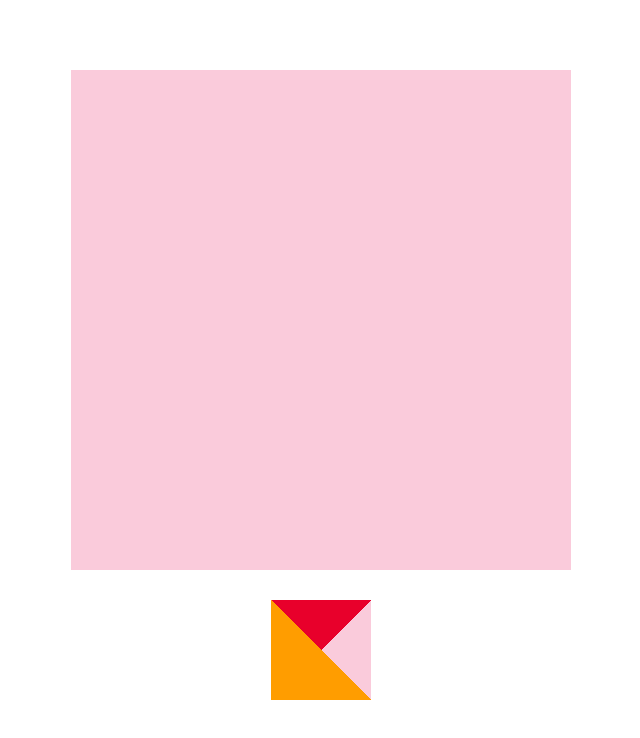
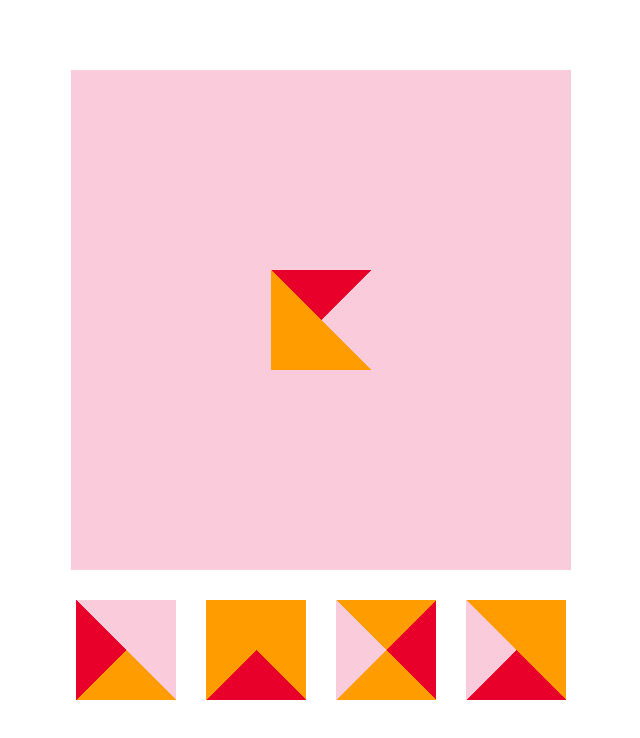
Before and after one commit to murilopolese/tetravex, a React (Vite) app: page / in a window 1280 px wide. Shown: the top 738 px of the page, without its empty margins (319-959 px from the left). Built offline with nearby package versions, Linux system fonts and the light colour scheme.

Commit message:
lost state and restart button

```diff
--- a/src/App.css
+++ b/src/App.css
@@ -33,8 +33,18 @@
   transition: opacity 0.1s;
 }
 
+.tile.droppable {
+  background: black;
+}
 .tile.empty:hover {
   background: rgba(0, 0, 0, 0.05);
+}
+
+button {
+  background: none;
+  border: none;
+  padding: 1em;
+  cursor: pointer;
 }
 
 @media screen and (min-width: 600px) {
--- a/src/App.tsx
+++ b/src/App.tsx
@@ -1,10 +1,10 @@
-import { createContext, useContext, useState } from 'react';
+import { createContext, useContext, useMemo, useState } from 'react';
 import './App.css'
 import { DndContext, useDraggable, useDroppable, type DragEndEvent, type DragStartEvent } from '@dnd-kit/core'
 import { CSS } from '@dnd-kit/utilities'
 
 const COLORS = [
-  '#FACBDB',
+  '#FACBDB', // empty color
   '#FACBDB',
   '#FF9D00',
   '#E8002B'
@@ -30,7 +30,8 @@ type GameContextType = {
 }
 
 const initialGrid: string[][] = Array(5).fill('').map(() => Array(5).fill('0000'))
-const initialHand: string[] = [randomTile()]
+initialGrid[2][2] = randomTile()
+const initialHand: string[] = randomHand()
 const initialContext: GameContextType = {
   grid: initialGrid,
   hand: initialHand,
@@ -50,6 +51,10 @@ function randomTile() {
   return `${rnd()}${rnd()}${rnd()}${rnd()}`
 }
 
+function randomHand() {
+  return [randomTile(), randomTile(), randomTile(), randomTile()]
+}
+
 function getBoundaries(grid: string[][], x: number, y: number) {
   const up = grid[(5+y-1)%5][x]
   const down = grid[(y+1)%5][x]
@@ -64,14 +69,22 @@ function getBoundaries(grid: string[][], x: number, y: number) {
 }
 
 function canDrop(id: string, selectedTile: string, grid: string[][]) {
+  // Turn string id into x,y grid coordinates
   const [ x, y ] = idToPosition(id)
-  // get surrounding boundaries
+
+  // Get surrounding boundaries
   const [ up, right, down, left ] = getBoundaries(grid, x, y)
-  if (!up && !right && !down && !left) return true
+
+  // Can't drop without surroundings
+  if (!up && !right && !down && !left) return false
+
+  // Can't drop if one of the surroundings is not valid
   if (up && parseInt(selectedTile[0]) != up) return false
   if (right && parseInt(selectedTile[1]) != right) return false
   if (down && parseInt(selectedTile[2]) != down) return false
   if (left && parseInt(selectedTile[3]) != left) return false
+
+  // Otherwise assume you can drop
   return true
 }
 
@@ -91,13 +104,13 @@ function TileSVG(props: TileSVGProps) {
 function EmptyTile(props: EmptyTyleProps) {
   const { id } = props
   const { selectedTile, grid } = useContext(GameContext)
-  const { isOver, setNodeRef } = useDroppable({ id: id })
+  const { setNodeRef } = useDroppable({ id: id })
+
   // Check if can drop currently selected tile based on neighbors
-  console.log(id, selectedTile, grid)
   if (selectedTile && canDrop(id, selectedTile, grid)) {
-    const style = { opacity: isOver ? 0.5 : 1 }
+    const style = { opacity: 0.5 }
     return (
-      <div id={id} className='tile empty' style={style} ref={setNodeRef}>
+      <div id={id} className='tile droppable' style={style} ref={setNodeRef}>
         <TileSVG content="0000"></TileSVG>
       </div>
     )
@@ -144,11 +157,28 @@ function App() {
   const [ grid, setGrid ] = useState(initialGrid)
   const [ selectedTile, setSelectedTile ] = useState<string|null>(null)
   const [ hand, setHand ] = useState(initialHand)
-  // const { grid, setGrid, hand, setHand, selectedTile, setSelectedTile } = useContext(GameContext)
 
+  let lost = false
+  if (hand.length == 0) {
+    console.log('empty hand')
+    lost = false
+  } else {
+    let canDropSomewhere = false
+    hand.forEach(tile => {
+      for (let y = 0; y < 5; y++) {
+        for (let x = 0; x < 5; x++) {
+          if (grid[y][x] == '0000' && canDrop(`tile_${x}_${y}`, tile, grid)) {
+            canDropSomewhere = true
+          }
+        }
+      }
+    })
+    lost = !canDropSomewhere
+  }
+
+  // Drag events assume you can only drag from your hand
   function handleDragStart(e: DragStartEvent) {
     const { active } = e
-    // if dragging from hand
     const [ i ] = idToPosition(active.id.toString())
     setSelectedTile(hand[i])
   }
@@ -177,6 +207,13 @@ function App() {
     setSelectedTile(null)
   }
 
+  // Reset state
+  function restart() {
+    setGrid(initialGrid)
+    setHand(randomHand())
+    setSelectedTile(null)
+  }
+
   return (
     <DndContext onDragEnd={handleDragEnd} onDragStart={handleDragStart}>
       <GameContext value={{grid, setGrid, hand, setHand, selectedTile, setSelectedTile}}>
@@ -202,6 +239,7 @@ function App() {
                 />
             ))}
           </div>
+          {lost?<button onClick={() => restart()}>restart</button>:null}
         </div>
       </GameContext>
     </DndContext>
```
